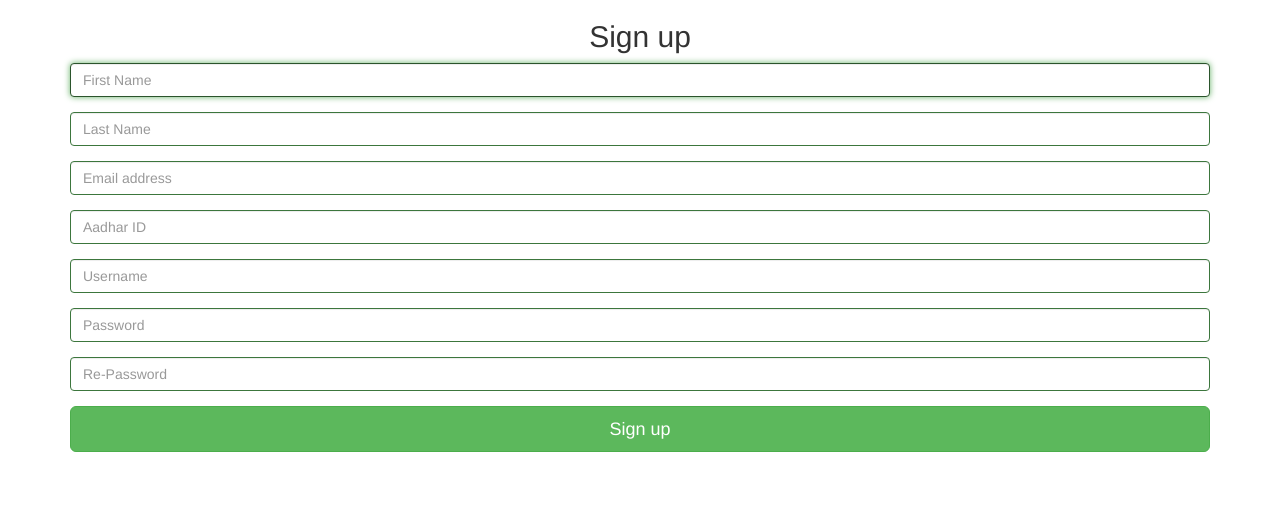
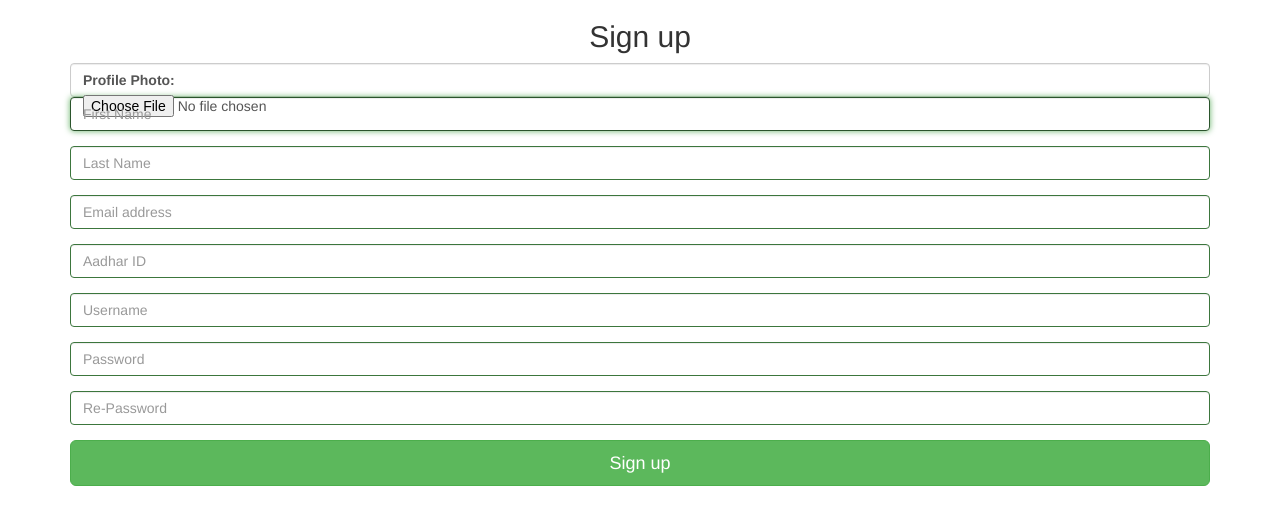
Before and after one commit to mansiagnihotrii/e-poller, a Flask app: page /register in a window 1280 px wide. Shown: the top 525 px of the page. Run offline with Flask 2, Linux system fonts and the light colour scheme; some libraries are stand-ins or nearby versions.

Commit message:
Update register.html

```diff
--- a/templates/register.html
+++ b/templates/register.html
@@ -30,6 +30,12 @@
 
         <form class="form-signin" method="post" action="{{ url_for('register') }}">
         <h2 class="form-signin-heading" align="center">Sign up</h2>
+
+	<div class="form-control">
+                <label class="header">Profile Photo:</label>
+
+                <input id="image" type="file" name="profile_photo" placeholder="Photo" required="" capture>
+            </div>
 
 	<div class="form-group has-success">
           <label for="firstname" class="sr-only">First Name</label>
```
